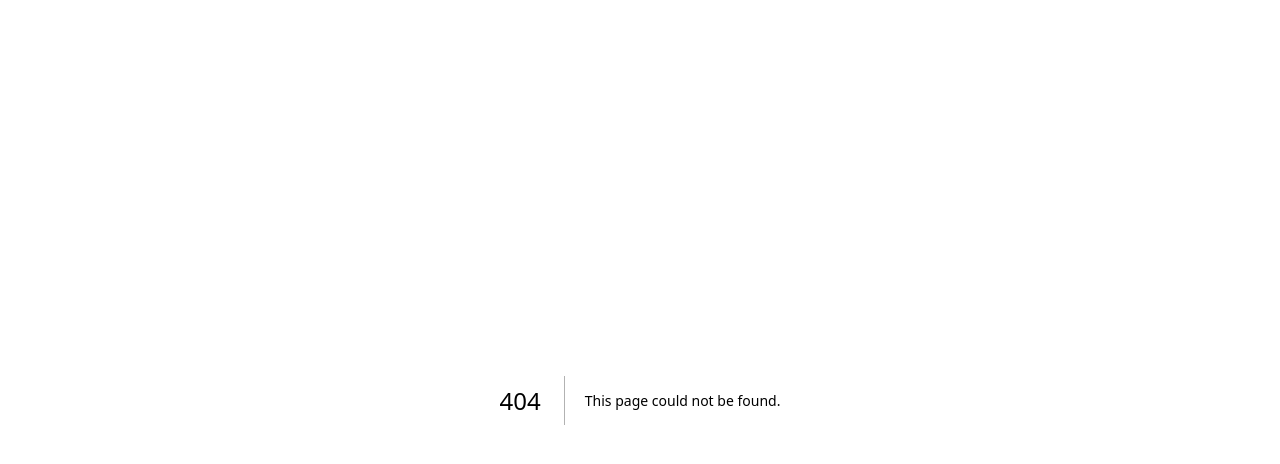
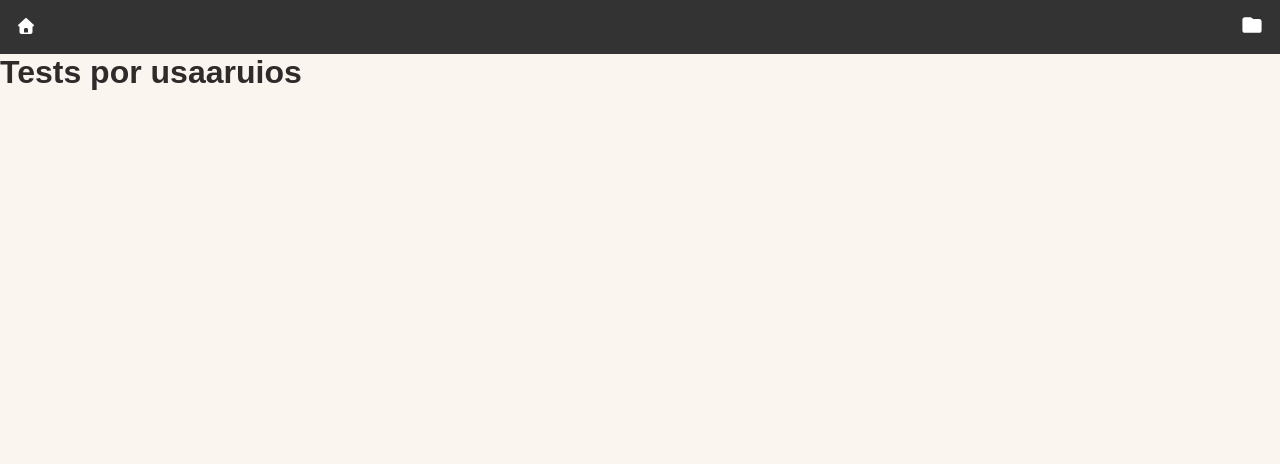
Before and after one commit to gbrenesm/koba, a Next.js app: page /test in a window 1280 px wide. Before the commit this address had no page. Shown: the top 464 px of the page. Built offline with nearby package versions, Linux system fonts and the light colour scheme.

Commit message:
Add navigation bar to layout

```diff
--- a/app/globals.css
+++ /dev/null
@@ -1,42 +0,0 @@
-:root {
-  --background: #ffffff;
-  --foreground: #171717;
-}
-
-@media (prefers-color-scheme: dark) {
-  :root {
-    --background: #0a0a0a;
-    --foreground: #ededed;
-  }
-}
-
-html,
-body {
-  max-width: 100vw;
-  overflow-x: hidden;
-}
-
-body {
-  color: var(--foreground);
-  background: var(--background);
-  font-family: Arial, Helvetica, sans-serif;
-  -webkit-font-smoothing: antialiased;
-  -moz-osx-font-smoothing: grayscale;
-}
-
-* {
-  box-sizing: border-box;
-  padding: 0;
-  margin: 0;
-}
-
-a {
-  color: inherit;
-  text-decoration: none;
-}
-
-@media (prefers-color-scheme: dark) {
-  html {
-    color-scheme: dark;
-  }
-}
--- a/app/layout.js
+++ b/app/layout.js
@@ -1,7 +1,6 @@
 import { Geist, Geist_Mono } from "next/font/google";
-import "./globals.css";
-
-
+import "../styles/globals.css"
+import Navbar from "../components/Nav";
 
 const geistSans = Geist({
   variable: "--font-geist-sans",
@@ -14,14 +13,15 @@ const geistMono = Geist_Mono({
 });
 
 export const metadata = {
-  title: "Create Next App",
-  description: "Generated by create next app",
+  title: "Koba test",
+  description: "Koba test",
 };
 
 export default function RootLayout({ children }) {
   return (
     <html lang="en">
       <body className={`${geistSans.variable} ${geistMono.variable}`}>
+        <Navbar />
         {children}
       </body>
     </html>
--- /dev/null
+++ b/app/test/page.js
@@ -0,0 +1,11 @@
+import { notFound } from "next/navigation";
+
+
+export default async function AnswerTestPage({ params }) {
+
+  return (
+    <div>
+      <h1>Tests por usaaruios</h1>
+    </div>
+  );
+}
--- /dev/null
+++ b/components/Nav.js
@@ -0,0 +1,38 @@
+"use client";
+
+import { FontAwesomeIcon } from "@fortawesome/react-fontawesome";
+import { faHouse, faFolder, faFolderClosed } from "@fortawesome/free-solid-svg-icons";
+
+import Link from "next/link";
+import { useState } from "react";
+
+import "../styles/nav.component.css";
+
+export default function Navbar() {
+  const [open, setOpen] = useState(false);
+
+  return (
+    <nav>
+      <Link href="/"><FontAwesomeIcon icon={faHouse} /></Link>
+      { open && (
+        <button onClick={() => setOpen(!open)}>
+        <FontAwesomeIcon icon={faFolderClosed} />
+        </button> )}
+
+      { open && (
+        <div className="drop-menu">
+          <Link href="/mi-cuenta">Mi cuenta</Link>
+          <Link href="/test">Intrumentos</Link>
+          <Link href="/pacientes">Pacientes</Link>
+          <Link href="/kobo-test">¿Qué es Kobo Test?</Link>
+          <Link href="/guia">Guía</Link>
+        </div>
+      )}
+
+      { !open && (
+        <button onClick={() => setOpen(!open)}>
+        <FontAwesomeIcon icon={faFolder} />
+        </button> )}
+    </nav>
+  );
+}
--- a/package.json
+++ b/package.json
@@ -8,6 +8,9 @@
     "start": "next start"
   },
   "dependencies": {
+    "@fortawesome/fontawesome-svg-core": "^7.1.0",
+    "@fortawesome/free-solid-svg-icons": "^7.1.0",
+    "@fortawesome/react-fontawesome": "^3.1.1",
     "add": "^2.0.6",
     "bcrypt": "^6.0.0",
     "bcryptjs": "^3.0.3",
--- a/styles/globals.css
+++ b/styles/globals.css
@@ -0,0 +1,29 @@
+:root {
+  --background: #faf5ef;
+  --foreground: #302b2b;
+}
+
+html,
+body {
+  max-width: 100vw;
+  overflow-x: hidden;
+}
+
+body {
+  color: var(--foreground);
+  background: var(--background);
+  font-family: Arial, Helvetica, sans-serif;
+  -webkit-font-smoothing: antialiased;
+  -moz-osx-font-smoothing: grayscale;
+}
+
+* {
+  box-sizing: border-box;
+  padding: 0;
+  margin: 0;
+}
+
+a {
+  color: inherit;
+  text-decoration: none;
+}
--- /dev/null
+++ b/styles/nav.component.css
@@ -0,0 +1,40 @@
+nav {
+  display: flex;
+  justify-content: space-between;
+  align-items: center;
+  padding: 1rem;
+  background-color: #333;
+  color: #fff;
+}
+
+nav button {
+  background-color: transparent;
+  border: none;
+  color: #fff;
+  font-size: 1.2rem;
+  cursor: pointer;
+}
+
+nav button:hover {
+  color: #ccc;
+}
+
+nav ul {
+  list-style: none;
+  margin: 0;
+  padding: 0;
+}
+
+nav li {
+  display: inline-block;
+  margin-right: 1rem;
+}
+
+nav a {
+  color: #fff;
+  text-decoration: none;
+}
+
+nav a:hover {
+  color: #ccc;
+}
```
Also changed, not shown: app/test/[test_id]/page.js (+0 -1 lines), 1 other file (tests, documents, lock files or other folders).
